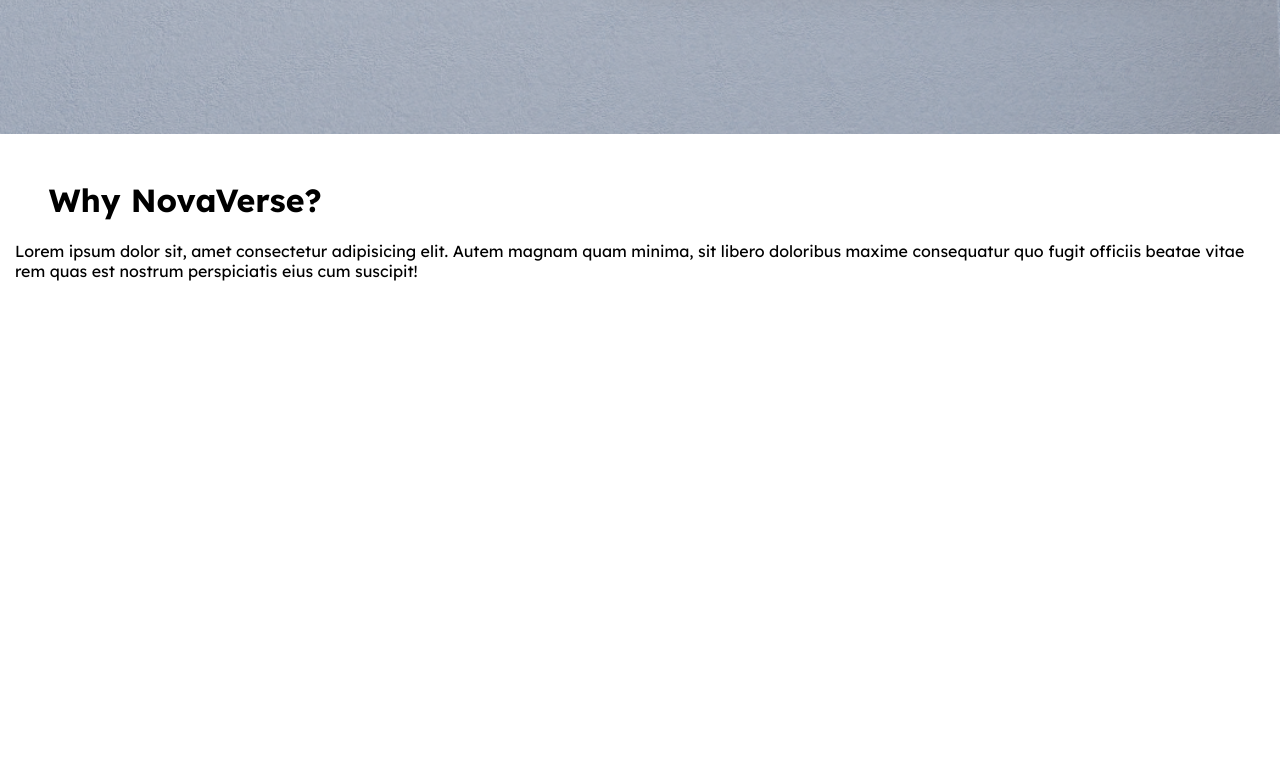
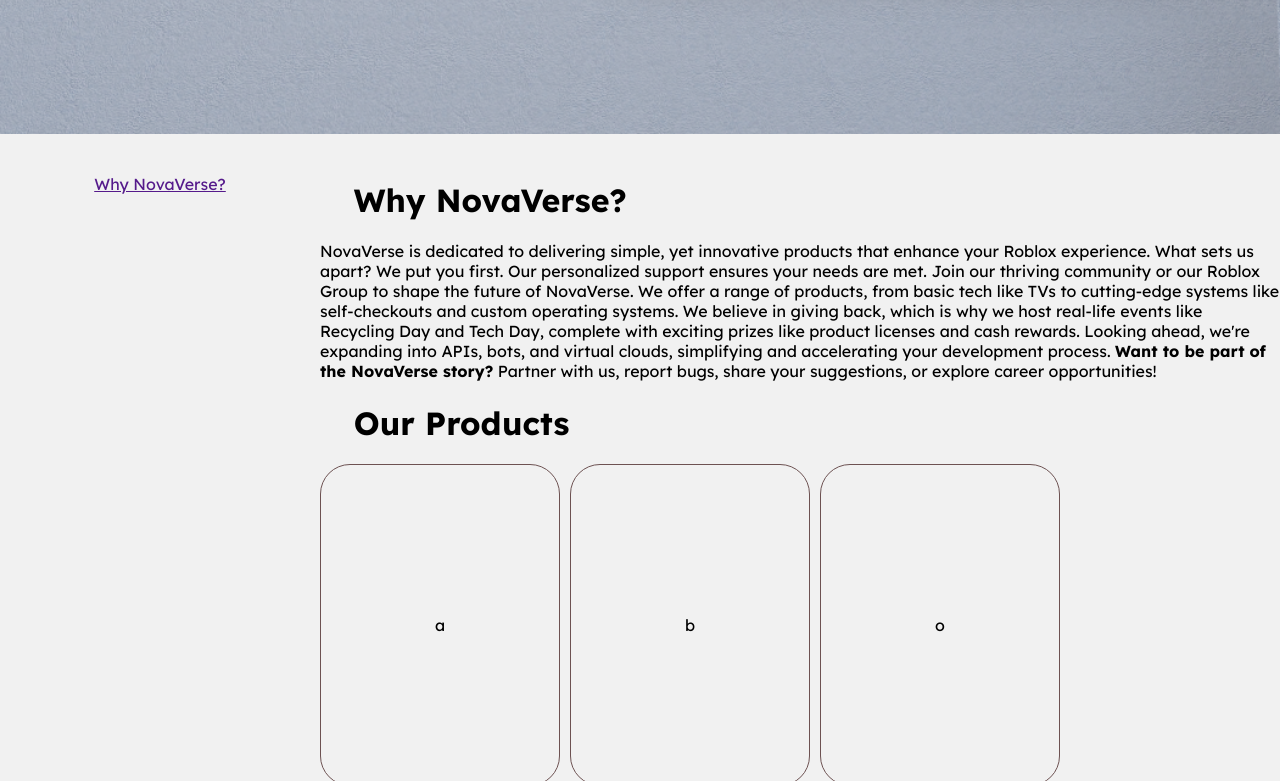
Before and after one commit to NovaVerse-HQ/NovaWebsite, a plain HTML site: page index.html in a window 1280 px wide. Shown: the part 563-1344 px from the top of the page. Before the commit the page ends 860 px from the top, so only its background shows below. Drawn offline with Linux system fonts and the light colour scheme.

Commit message:
class="Info"

```diff
--- a/index.html
+++ b/index.html
@@ -40,9 +40,43 @@
         </div>
     </div>
     <br>
-    <div class="Info">
-        <h1 class="TitleNova"><span>#</span>  Why NovaVerse?</h1>
-        <p>Lorem ipsum dolor sit, amet consectetur adipisicing elit. Autem magnam quam minima, sit libero doloribus maxime consequatur quo fugit officiis beatae vitae rem quas est nostrum perspiciatis eius cum suscipit!</p>
+    <div class="InfoContainer">
+        <div class="InfoSide">
+            <ul>
+                <li>
+                    <a href="">Why NovaVerse?</a>
+                </li>
+                <li>
+
+                </li>
+                <li>
+
+                </li>
+            </ul>
+        </div>
+        <div class="div">
+            <div>
+                <h1 class="TitleNova"><span>#</span>  Why NovaVerse?</h1>
+                <p>NovaVerse is dedicated to delivering simple, yet innovative products that enhance your Roblox experience. What sets us apart? We put you first. Our personalized support ensures your needs are met. Join our thriving community or our Roblox Group to shape the future of NovaVerse. We offer a range of products, from basic tech like TVs to cutting-edge systems like self-checkouts and custom operating systems. We believe in giving back, which is why we host real-life events like Recycling Day and Tech Day, complete with exciting prizes like product licenses and cash rewards. Looking ahead, we're expanding into APIs, bots, and virtual clouds, simplifying and accelerating your development process. <b>Want to be part of the NovaVerse story?</b> Partner with us, report bugs, share your suggestions, or explore career opportunities!</p>
+            </div>
+            <div>
+                <h1 class="TitleNova"><span>#</span> Our Products</h1>
+                <div>
+                    <div class="scrollable-grid">
+                        <div>a</div>
+                        <div>b</div>
+                        <div>o</div>
+                        <div>k</div>
+                        <div>m</div>
+                        <div>s</div>
+                        <div>ds</div>
+                        <div>adsnj</div>
+                        <div>add</div>
+                        <div>ads</div>
+                    </div>
+                </div>
+            </div>
+        </div>
     </div>
 </body>
 </html>
--- a/styles/style1.css
+++ b/styles/style1.css
@@ -1,6 +1,7 @@
 body {
     margin: 0;
     font-family: 'Lexend', sans-serif;
+    background-color: #f1f1f1;
 }
 
 .HeadMenu {
@@ -154,3 +155,41 @@ body {
     opacity: 1;
     transform: translateX(0);
 }
+
+.InfoContainer {
+    display: grid;
+    grid-template-columns: 25% 75%;
+}
+
+.InfoSide {
+    display: flex; /* Enable Flexbox on the parent */
+    justify-content: center; /* Center horizontally */
+    /* If you want the list items themselves to be centered within the <ul>: */
+    ul {
+      display: flex;
+      flex-direction: column; /* Arrange items vertically */
+      align-items: center; /* Center items horizontally */
+      list-style: none; /* Optional: Remove bullet points */
+      padding: 0; /* Optional: Remove default padding */
+    }
+}
+
+.scrollable-grid {
+    display: grid;
+    grid-template-columns: repeat(auto-fit, 240px); /* Example: Adjust minmax as needed */
+    gap: 10px; /* Adjust gap as needed */
+    overflow-x: auto; /* Enables horizontal scrolling */
+    overflow-y: hidden;
+    padding-bottom: 20px; /* Add padding to account for scrollbar */
+
+  }
+
+  .scrollable-grid > * {
+    display: flex;
+    justify-content: center; /* Center horizontally */
+    align-items: center; /* Center vertically */
+    border: 0.4px solid rgb(109, 82, 82);
+    border-radius: 30px;
+    padding: 150px 20px; /* Keep your padding */
+    text-align: center;
+}
```
